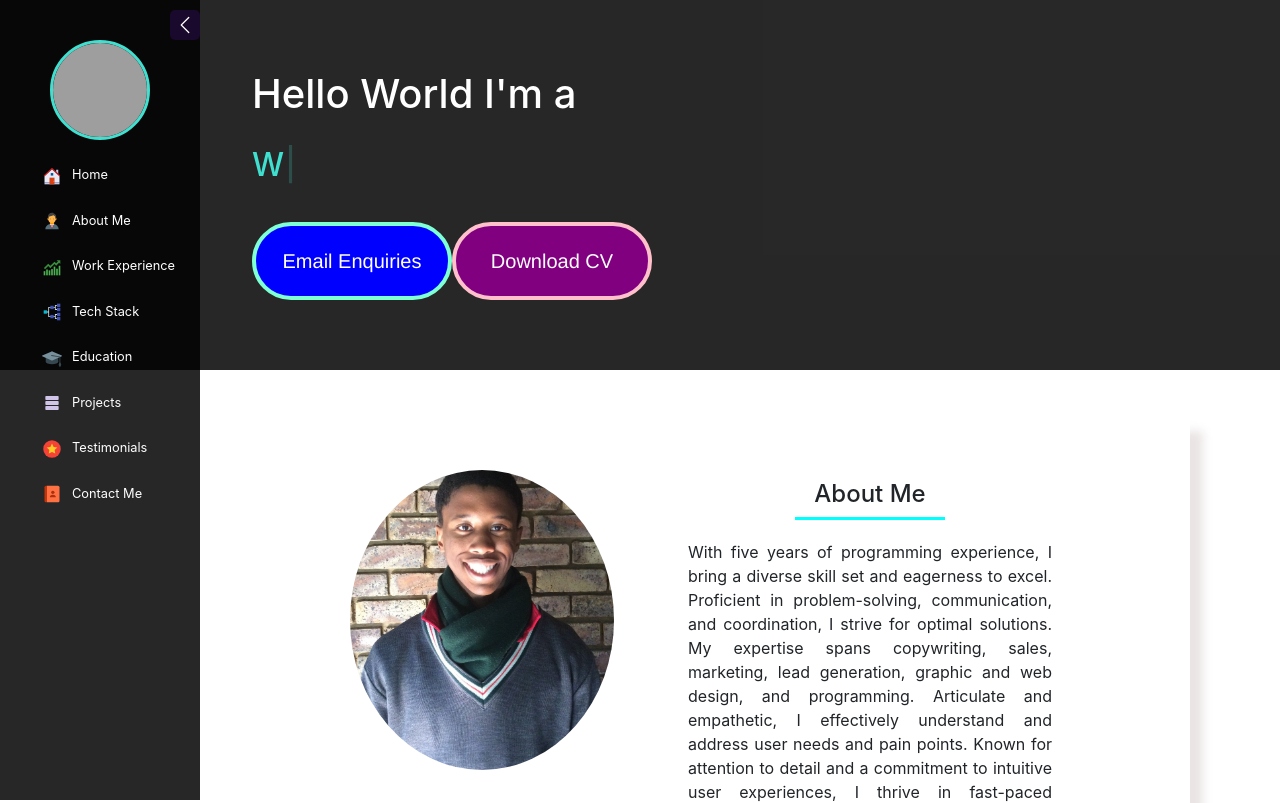
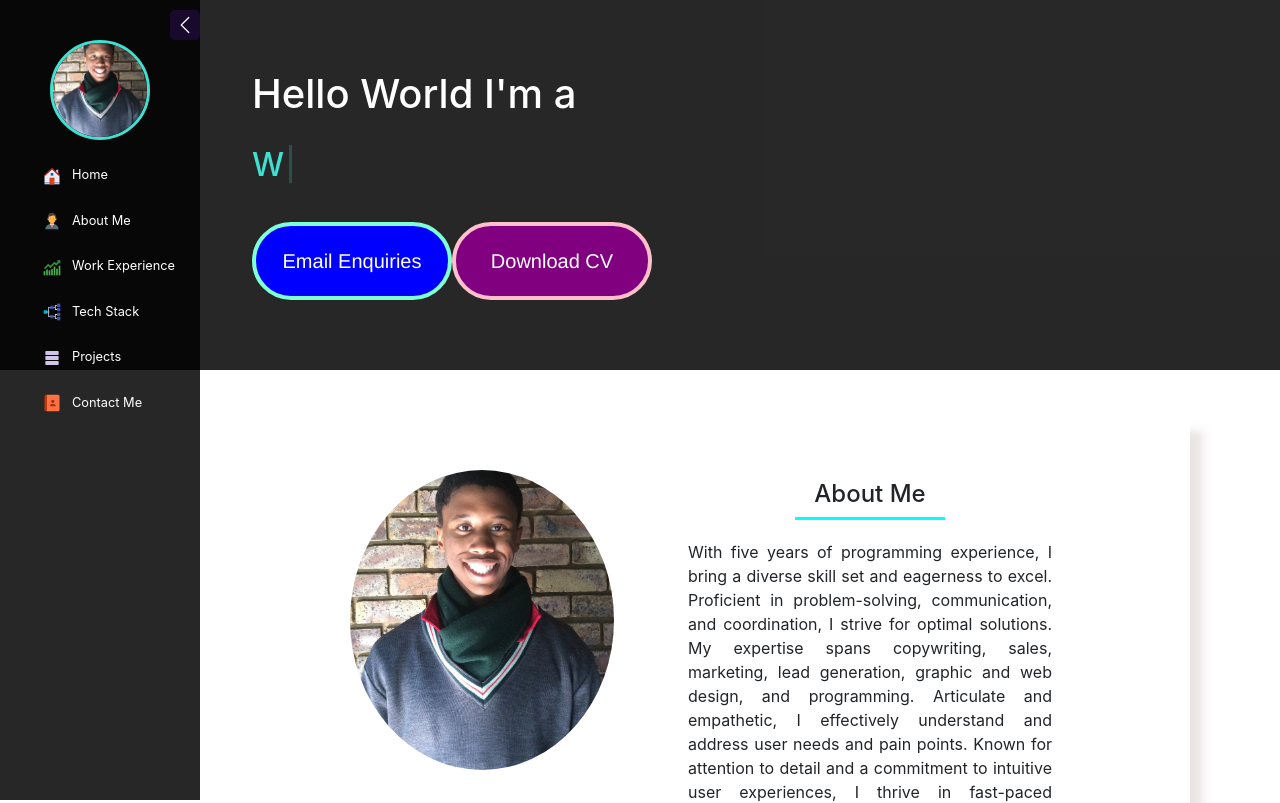
Before and after one commit to RealLuthoJara/portfolioWebsiteV2, a React (Create React App) app: page / in a window 1280 px wide. Shown: the top 803 px of the page. Built offline with nearby package versions, Linux system fonts and the light colour scheme; grey boxes are pictures that could not be loaded.

Commit message:
remove unnecessary sections

```diff
--- a/src/Components/Sidebar/SidebarList.js
+++ b/src/Components/Sidebar/SidebarList.js
@@ -1,10 +1,12 @@
 import React from 'react'
 import  './SidebarList.css'
 
-import profilepic from '../../Image/profilepic.JPG'
+import profilepic from '../../ProfilePic/profilepic.JPG'
 
 import { FcHome, FcBusinessman, FcBullish, FcGenealogy, FcGraduationCap, FcDatabase, FcRating, FcContacts
  } from "react-icons/fc";
+
+import { Link } from 'react-scroll'
 
 
 const SidebarList = ({expandSidebar}) => {
@@ -16,27 +18,61 @@ const SidebarList = ({expandSidebar}) => {
                     <img src={profilepic} alt='Profile Picture'/>
                 </div>
                 <ul>
+                    <Link to='home'>
                         <li className='nav-item'><FcHome size={20}/>Home</li>
+                    </Link>
+
+                    <Link to='about'>
                         <li className='nav-item'><FcBusinessman size={20}/>About Me</li>
+                    </Link>
+
+                    <Link to='experience'>
                       <li className='nav-item'><FcBullish size={20}/>Work Experience</li>
+                    </Link>
+
+                    <Link to='tech'>
                         <li className='nav-item'><FcGenealogy size={20}/>Tech Stack</li>
-                    <li className='nav-item'><FcGraduationCap size={20}/>Education</li>
+                    </Link>
+
+                    <Link to='projects'>
                       <li className='nav-item'><FcDatabase size={20}/>Projects</li>
-                    <li className='nav-item'><FcRating size={20}/>Testimonials</li>
+                    </Link>
+
+                    <Link to='contact'>
                      <li className='nav-item'><FcContacts size={20}/>Contact Me</li>
+                    </Link>
+
                 </ul>
             </div>
         ) : (
             <div className='navbar-icons-only '>
             <ul>
+
+
+                    <Link to='home'>
                         <li className='nav-item'><FcHome size={25}/></li>
+                    </Link>
+
+                    <Link to='about'>
                         <li className='nav-item'><FcBusinessman size={25}/></li>
+                    </Link>
+
+                    <Link to='experience'>
                         <li className='nav-item'><FcBullish size={25}/></li>
+                    </Link>
+
+                    <Link to='tech'>
                         <li className='nav-item'><FcGenealogy size={25}/></li>
-                <li className='nav-item'><FcGraduationCap size={25}/></li>
+                    </Link>
+
+                    <Link to='projects'>
                         <li className='nav-item'><FcDatabase size={25}/></li>
-                <li className='nav-item'><FcRating size={25}/></li>
+                    </Link>
+
+                    <Link to='contact'>
                         <li className='nav-item'><FcContacts size={25}/></li>
+                    </Link>
+
             </ul>
         </div>
         ) }
```
Lines whose indentation alone changed are shown as unchanged.
